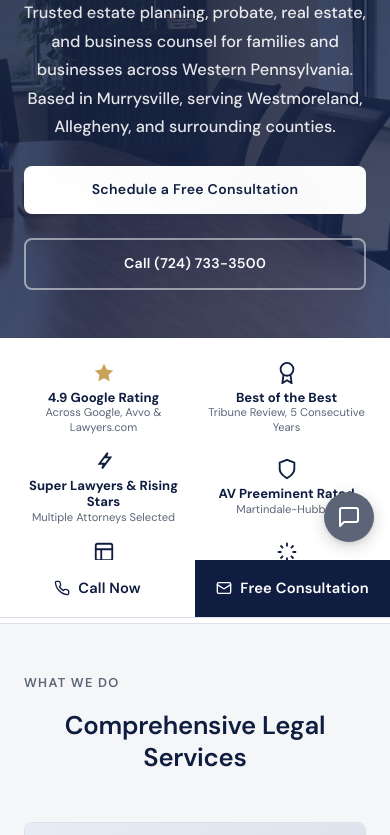
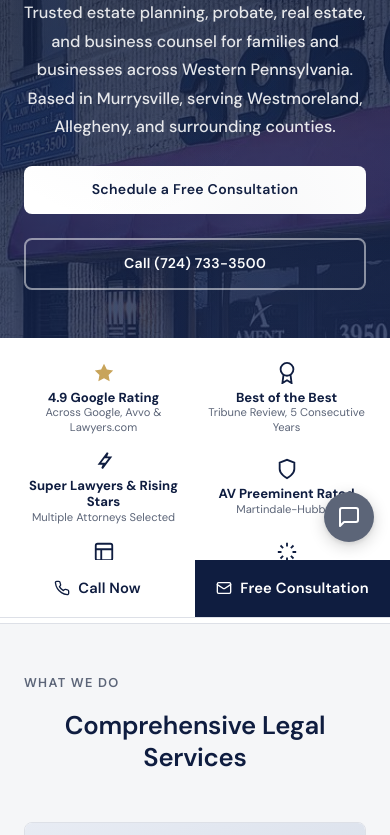
Before and after one commit to jament23/ament-law-website, an Eleventy site: page index.njk in a window 390 px wide. Shown: the part 226-1061 px from the top of the page. Built offline with nearby package versions, Linux system fonts and the light colour scheme; Eleventy itself is replaced by a stand-in of ours; files that its build step writes are made by us from their sources.

Commit message:
Swap hero background to office exterior photo
Cropped to 16:9 landscape focused on building entrance/signage.
Desktop 1600x900 (343KB), mobile 800x450 (86KB).

```diff
--- a/style.css
+++ b/style.css
@@ -419,7 +419,7 @@ nav > ul > li:hover > a {
 
 #hero {
     background: linear-gradient(160deg, rgba(10,21,48,0.82) 0%, rgba(15,29,64,0.78) 40%, rgba(22,37,80,0.75) 100%),
-                url('/images/hero-conference-room.jpg') center/cover no-repeat;
+                url('/images/hero-office.jpg') center/cover no-repeat;
     color: #fff;
     padding: var(--space-xl) 0;
     position: relative;
@@ -2929,7 +2929,7 @@ footer p { font-size: 0.9rem; margin-bottom: 6px; }
     /* Hero mobile image */
     #hero {
         background: linear-gradient(160deg, rgba(10,21,48,0.85) 0%, rgba(15,29,64,0.82) 40%, rgba(22,37,80,0.78) 100%),
-                    url('/images/hero-conference-room-mobile.jpg') center/cover no-repeat;
+                    url('/images/hero-office-mobile.jpg') center/cover no-repeat;
     }
 
     /* Nav */
```
Also changed, not shown: images/hero-office-mobile.jpg (added), images/hero-office.jpg (added).
